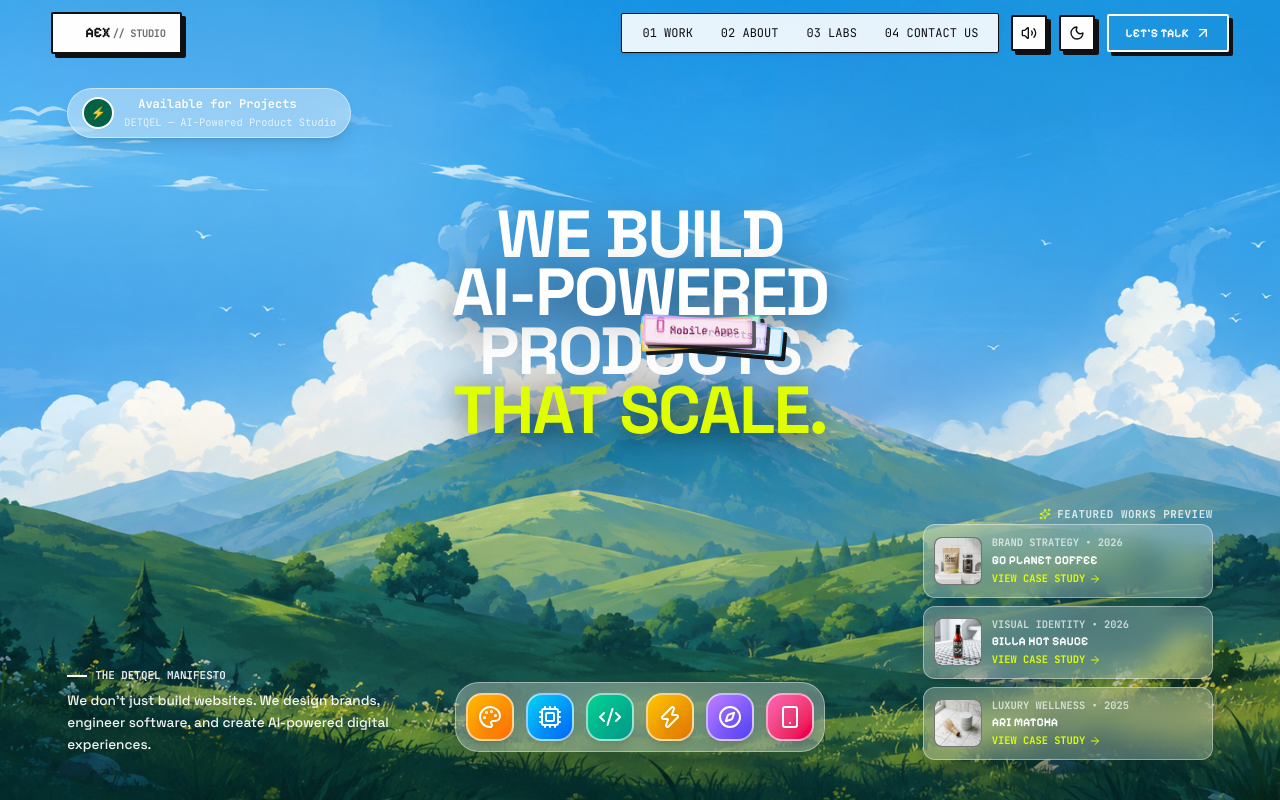
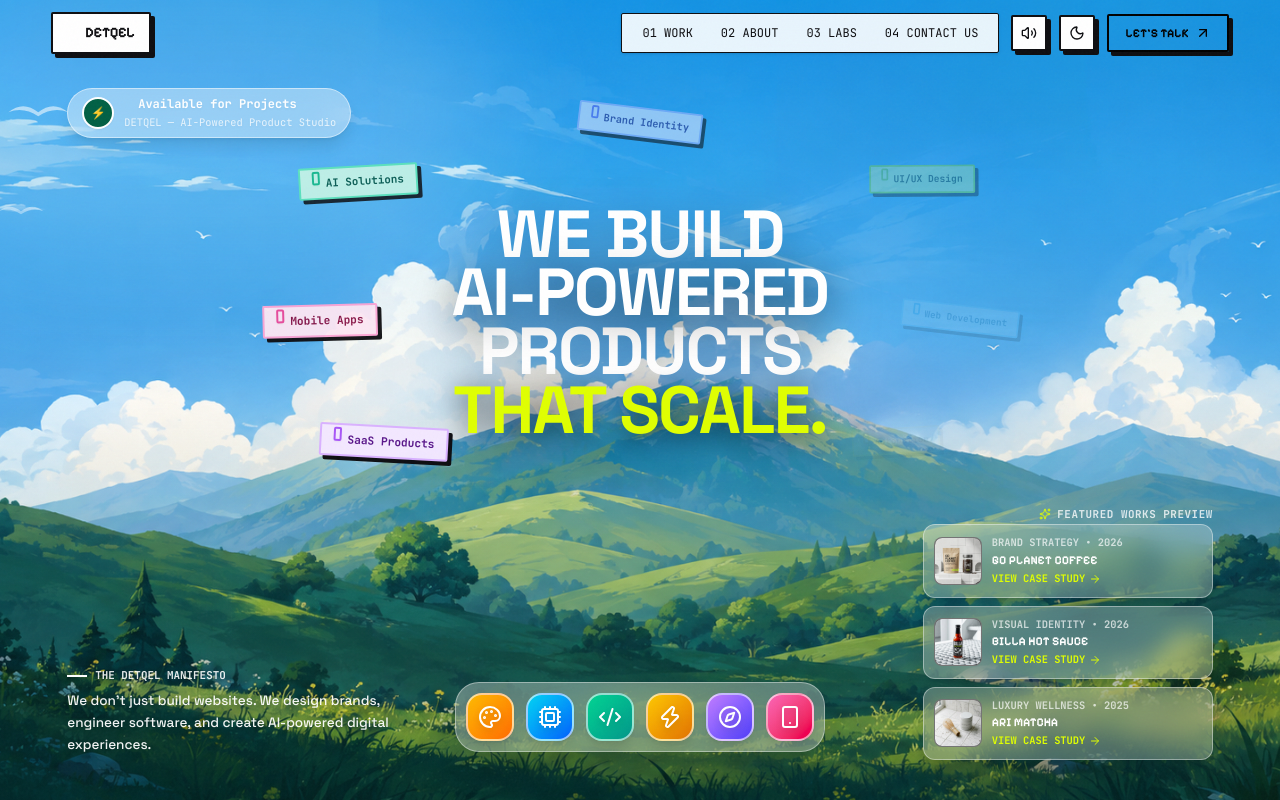
Before and after one commit to NARESHRAJ701/detqelwithouterror, a React (Vite) app: page / in a window 1280 px wide. Shown: the top 800 px of the page. Built offline with nearby package versions, Linux system fonts and the light colour scheme.

Commit message:
Hero section updated

```diff
--- a/src/components/CustomCursor.tsx
+++ b/src/components/CustomCursor.tsx
@@ -1,14 +1,17 @@
 import React, { useEffect, useState } from 'react';
-import { motion, useSpring, useMotionValue } from 'framer-motion';
+import { motion, useSpring, useMotionValue, AnimatePresence } from 'framer-motion';
+import { ArrowUpRight, Sparkles, Eye } from 'lucide-react';
 
 export interface CursorState {
   text: string;
+  image?: string;
   variant: 'default' | 'hover' | 'magnetic' | 'drag' | 'view';
 }
 
 export const CustomCursor: React.FC = () => {
   const [cursorState, setCursorState] = useState<CursorState>({
     text: '',
+    image: undefined,
     variant: 'default'
   });
   const [isVisible, setIsVisible] = useState(false);
@@ -59,42 +62,86 @@ export const CustomCursor: React.FC = () => {
   const isView = cursorState.variant === 'view';
   const isHover = cursorState.variant === 'hover' || cursorState.variant === 'magnetic';
   const isDrag = cursorState.variant === 'drag';
+  const hasImage = Boolean(cursorState.image);
+  const hasText = Boolean(cursorState.text);
 
   return (
     <motion.div
-      className="fixed top-0 left-0 pointer-events-none z-[99999] mix-blend-difference hidden md:block"
+      className="fixed top-0 left-0 pointer-events-none z-[99999] hidden md:block"
       style={{
         x: cursorX,
         y: cursorY,
         transform: 'translate(-50%, -50%)',
       }}
     >
+      {/* Precision Center Point Dot */}
       <motion.div
         animate={{
-          scale: isView ? 3.5 : isHover ? 2.2 : isDrag ? 2.8 : 1,
-          opacity: 1,
+          scale: isDrag ? 1.8 : isView ? 1.3 : isHover ? 1.2 : 1,
         }}
-        transition={{ type: 'spring', stiffness: 400, damping: 25 }}
-        className={`flex items-center justify-center rounded-full text-black bg-white transition-colors duration-200 ${
-          isView ? 'w-10 h-10' : isHover ? 'w-8 h-8' : isDrag ? 'w-12 h-12' : 'w-4 h-4'
-        }`}
+        transition={{ type: 'spring', stiffness: 450, damping: 25 }}
+        className="w-3.5 h-3.5 rounded-full bg-accent-acid border-2 border-ink shadow-brutalist-sm flex items-center justify-center"
       >
-        {cursorState.text && (
-          <span className="font-pixel text-[8px] font-bold tracking-widest uppercase text-ink px-1 text-center leading-none">
-            {cursorState.text}
-          </span>
-        )}
+        <span className="w-1 h-1 rounded-full bg-ink" />
       </motion.div>
+
+      {/* Floating Offset Content (Live Image Preview Card or Text Badge) */}
+      <AnimatePresence mode="wait">
+        {hasImage ? (
+          /* FLOATING IMAGE PREVIEW POPUP CARD */
+          <motion.div
+            key={cursorState.image}
+            initial={{ opacity: 0, scale: 0.6, x: 16, y: -45 }}
+            animate={{ opacity: 1, scale: 1, x: 20, y: -55 }}
+            exit={{ opacity: 0, scale: 0.6, x: 16, y: -45 }}
+            transition={{ type: 'spring', stiffness: 400, damping: 25 }}
+            className="absolute top-0 left-0 pointer-events-none w-44 sm:w-52 h-28 sm:h-32 bg-ink border-2 border-ink rounded-xs p-1 shadow-brutalist overflow-hidden z-20 flex flex-col"
+          >
+            <div className="relative w-full h-full rounded-2xs overflow-hidden bg-neutral-900">
+              <img
+                src={cursorState.image}
+                alt="Project Preview"
+                className="w-full h-full object-cover"
+              />
+              <div className="absolute top-1.5 right-1.5 bg-accent-acid text-ink font-pixel text-[9px] font-bold px-1.5 py-0.5 rounded-xs border border-ink shadow-xs flex items-center gap-1">
+                <Eye className="w-2.5 h-2.5" />
+                <span>PREVIEW</span>
+              </div>
+            </div>
+          </motion.div>
+        ) : hasText ? (
+          /* FLOATING TEXT BADGE */
+          <motion.div
+            key={cursorState.text}
+            initial={{ opacity: 0, scale: 0.75, x: 10, y: -20 }}
+            animate={{ opacity: 1, scale: 1, x: 14, y: -26 }}
+            exit={{ opacity: 0, scale: 0.75, x: 10, y: -20 }}
+            transition={{ type: 'spring', stiffness: 450, damping: 24 }}
+            className="absolute top-0 left-0 whitespace-nowrap pointer-events-none bg-ink text-accent-acid border-2 border-ink rounded-xs px-2.5 py-1 shadow-brutalist flex items-center gap-1 font-pixel text-[10px] font-bold tracking-tight uppercase z-10"
+          >
+            <span>{cursorState.text}</span>
+            {isView ? (
+              <ArrowUpRight className="w-3.5 h-3.5 text-accent-acid" />
+            ) : (
+              <Sparkles className="w-2.5 h-2.5 text-accent-coral" />
+            )}
+          </motion.div>
+        ) : null}
+      </AnimatePresence>
     </motion.div>
   );
 };
 
 // Helper trigger to set cursor state from anywhere
-export const triggerCursor = (text = '', variant: CursorState['variant'] = 'default') => {
+export const triggerCursor = (
+  text = '',
+  variant: CursorState['variant'] = 'default',
+  image?: string
+) => {
   if (typeof window !== 'undefined') {
     window.dispatchEvent(
       new CustomEvent('set-custom-cursor', {
-        detail: { text, variant },
+        detail: { text, variant, image },
       })
     );
   }
--- a/src/components/GhibliHeroSection.tsx
+++ b/src/components/GhibliHeroSection.tsx
@@ -11,13 +11,14 @@ interface GhibliHeroSectionProps {
 }
 
 const SERVICE_TAGS = [
-  { text: 'AI Solutions', rotation: -5, xOffset: '-23vw', yOffset: '-14vh', color: 'bg-emerald-100 text-emerald-900 border-emerald-300', clipColor: '#10B981' },
-  { text: 'Brand Identity', rotation: 4, xOffset: '23vw', yOffset: '-16vh', color: 'bg-indigo-100 text-indigo-900 border-indigo-300', clipColor: '#6366F1' },
-  { text: 'UI/UX Design', rotation: -3, xOffset: '30vw', yOffset: '-4vh', color: 'bg-lime-200 text-lime-950 border-lime-400', clipColor: '#84CC16' },
-  { text: 'Web Development', rotation: 5, xOffset: '-28vw', yOffset: '2vh', color: 'bg-sky-100 text-sky-900 border-sky-300', clipColor: '#0EA5E9' },
-  { text: 'Automation', rotation: -4, xOffset: '25vw', yOffset: '11vh', color: 'bg-amber-100 text-amber-900 border-amber-300', clipColor: '#F59E0B' },
-  { text: 'SaaS Products', rotation: 3, xOffset: '-24vw', yOffset: '14vh', color: 'bg-purple-100 text-purple-900 border-purple-300', clipColor: '#A855F7' },
-  { text: 'Mobile Apps', rotation: -2, xOffset: '31vw', yOffset: '17vh', color: 'bg-pink-100 text-pink-900 border-pink-300', clipColor: '#EC4899' },
+  { text: 'AI Solutions', rotation: -5, xOffset: '-22vw', yOffset: '-17vh', color: 'bg-emerald-100 text-emerald-900 border-emerald-300', clipColor: '#10B981' },
+  { text: 'Brand Identity', rotation: 4, xOffset: '0vw', yOffset: '-24vh', color: 'bg-indigo-100 text-indigo-900 border-indigo-300', clipColor: '#6366F1' },
+  { text: 'UI/UX Design', rotation: -3, xOffset: '22vw', yOffset: '-17vh', color: 'bg-lime-200 text-lime-950 border-lime-400', clipColor: '#84CC16' },
+  { text: 'Web Development', rotation: 5, xOffset: '25vw', yOffset: '0vh', color: 'bg-sky-100 text-sky-900 border-sky-300', clipColor: '#0EA5E9' },
+  { text: 'Automation', rotation: -4, xOffset: '20vw', yOffset: '15vh', color: 'bg-amber-100 text-amber-900 border-amber-300', clipColor: '#F59E0B' },
+  { text: 'ERP & CRM Systems', rotation: 2, xOffset: '0vw', yOffset: '21vh', color: 'bg-teal-100 text-teal-900 border-teal-300', clipColor: '#14B8A6' },
+  { text: 'SaaS Products', rotation: 3, xOffset: '-20vw', yOffset: '15vh', color: 'bg-purple-100 text-purple-900 border-purple-300', clipColor: '#A855F7' },
+  { text: 'Mobile Apps', rotation: -2, xOffset: '-25vw', yOffset: '0vh', color: 'bg-pink-100 text-pink-900 border-pink-300', clipColor: '#EC4899' },
 ];
 
 const DOCK_ITEMS = [
@@ -161,27 +162,29 @@ export const GhibliHeroSection: React.FC<GhibliHeroSectionProps> = ({ onSelectPr
           {/* FLOATING PAPER SERVICE TAGS AROUND HEADLINE */}
           <div className="absolute inset-0 pointer-events-none z-20 hidden md:block">
             {SERVICE_TAGS.map((tag, idx) => (
+              <div
+                key={tag.text}
+                className="absolute -translate-x-1/2 -translate-y-1/2 pointer-events-auto"
+                style={{
+                  top: `calc(50% + ${tag.yOffset})`,
+                  left: `calc(50% + ${tag.xOffset})`,
+                }}
+              >
                 <motion.div
-                key={tag.text}
                   initial={{ opacity: 0, scale: 0.8 }}
                   animate={{
                     opacity: 1,
                     scale: 1,
-                  y: [0, -6, 0],
-                  rotate: [tag.rotation, tag.rotation + 2, tag.rotation]
+                    y: [0, -8, 0],
+                    rotate: [tag.rotation, tag.rotation + 3, tag.rotation]
                   }}
                   transition={{
-                  duration: 4 + idx,
+                    duration: 4 + idx * 0.4,
                     repeat: Infinity,
                     ease: 'easeInOut',
                     delay: idx * 0.15
                   }}
-                style={{
-                  top: '50%',
-                  left: '50%',
-                  transform: `translate(calc(-50% + ${tag.xOffset}), calc(-50% + ${tag.yOffset}))`
-                }}
-                className={`pointer-events-auto absolute cursor-pointer font-mono text-[clamp(0.7rem,0.75vw,0.85rem)] font-bold px-3 py-1 rounded-xs border-2 border-ink shadow-brutalist flex items-center gap-1.5 hover:scale-110 transition-transform ${tag.color}`}
+                  className={`cursor-pointer font-mono text-[clamp(0.7rem,0.75vw,0.85rem)] font-bold px-3 py-1.5 rounded-xs border-2 border-ink shadow-brutalist flex items-center gap-1.5 hover:scale-110 transition-transform ${tag.color}`}
                   onMouseEnter={() => {
                     sound.playHover();
                     triggerCursor('SERVICE', 'hover');
@@ -192,6 +195,7 @@ export const GhibliHeroSection: React.FC<GhibliHeroSectionProps> = ({ onSelectPr
                   <div className="w-2 h-3.5 border-2 border-ink rounded-xs -mt-2.5 shadow-xs" style={{ borderColor: tag.clipColor }} />
                   <span>{tag.text}</span>
                 </motion.div>
+              </div>
             ))}
           </div>
 
@@ -307,7 +311,7 @@ export const GhibliHeroSection: React.FC<GhibliHeroSectionProps> = ({ onSelectPr
                 }}
                 onMouseEnter={() => {
                   sound.playHover();
-                  triggerCursor('VIEW CASE', 'view');
+                  triggerCursor('', 'view', project.image);
                 }}
                 onMouseLeave={() => triggerCursor('', 'default')}
                 className="w-full max-w-[240px] sm:max-w-[270px] lg:max-w-[290px] bg-white/25 dark:bg-black/30 backdrop-blur-md border border-white/40 dark:border-white/20 p-2 sm:p-2.5 rounded-xl shadow-xl cursor-pointer transition-all group flex items-center gap-2.5"
--- a/src/components/Navbar.tsx
+++ b/src/components/Navbar.tsx
@@ -63,7 +63,7 @@ export const Navbar: React.FC<NavbarProps> = ({
           >
             <span className="w-2.5 h-2.5 rounded-full bg-accent-acid animate-ping" />
             <span className="font-pixel text-[clamp(0.9rem,1.05vw,1.15rem)] font-bold tracking-tight">
-              AEX <span className="text-[clamp(0.65rem,0.7vw,0.75rem)] opacity-60 font-mono">// STUDIO</span>
+              DETQEL
             </span>
           </a>
         </MagneticButton>
@@ -145,8 +145,8 @@ export const Navbar: React.FC<NavbarProps> = ({
               onClick={(e) => handleNav(e, 'contact')}
               className={`hidden sm:flex items-center gap-1.5 px-3.5 sm:px-4 py-1.5 sm:py-2 font-pixel text-[clamp(0.75rem,0.85vw,0.9rem)] font-bold border-2 border-ink rounded-xs shadow-brutalist hover:translate-x-0.5 hover:translate-y-0.5 transition-transform ${
                 activePage === 'contact'
-                  ? 'bg-accent-coral text-white'
-                  : 'bg-ink text-white dark:bg-accent-acid dark:text-ink'
+                  ? 'bg-accent-coral text-black'
+                  : 'bg-ink text-black dark:bg-accent-acid dark:text-ink'
               }`}
             >
               LET'S TALK <ArrowUpRight className="w-4 h-4" />
--- a/src/components/ProjectsSection.tsx
+++ b/src/components/ProjectsSection.tsx
@@ -63,7 +63,7 @@ export const ProjectsSection: React.FC<ProjectsSectionProps> = ({ onSelectProjec
                       setActiveIndex(index);
                       sound.playHover();
                     }
-                    triggerCursor('INSPECT', 'hover');
+                    triggerCursor('', 'view', project.image);
                   }}
                   onMouseLeave={() => triggerCursor('', 'default')}
                   onClick={() => {
```
Also changed, not shown: index.html (+1 -1 lines). Lines whose indentation alone changed are shown as unchanged.
